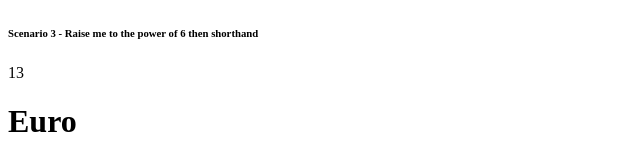
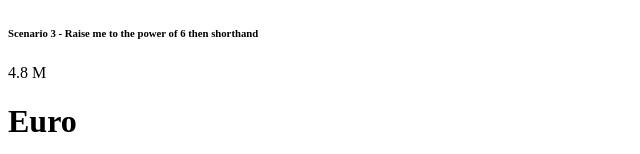
Before and after one commit to RamyOuda/Angular-Pipes-Challenge, an Angular app: page / in a window 1280 px wide. Shown: the part 203-357 px from the top of the page, without its empty margins (0-640 px from the left). Built offline with nearby package versions, Linux system fonts and the light colour scheme.

Commit message:
fix shorthand pipe to round correctly

```diff
--- a/src/app/app.component.html
+++ b/src/app/app.component.html
@@ -6,7 +6,7 @@
   <!-- Had to remove commas to work, fix? -->
   <span>{{ 43893843 | shorthand }}</span>
   <h6>Scenario 3 - Raise me to the power of 6 then shorthand</h6>
-  <span>13</span>
+  <span>{{ 13 | power: 6 | shorthand }}</span>
 </div>
 
 <div class="block">
--- a/src/app/pipes/shorthand.pipe.ts
+++ b/src/app/pipes/shorthand.pipe.ts
@@ -5,6 +5,6 @@
 })
 export class ShorthandPipe implements PipeTransform {
   transform(value: number): string {
-    return `${Math.round((10 * (value / 1000000)) / 10)} M`;
+    return `${Math.round(10 * (value / 1000000)) / 10} M`;
   }
 }
```
